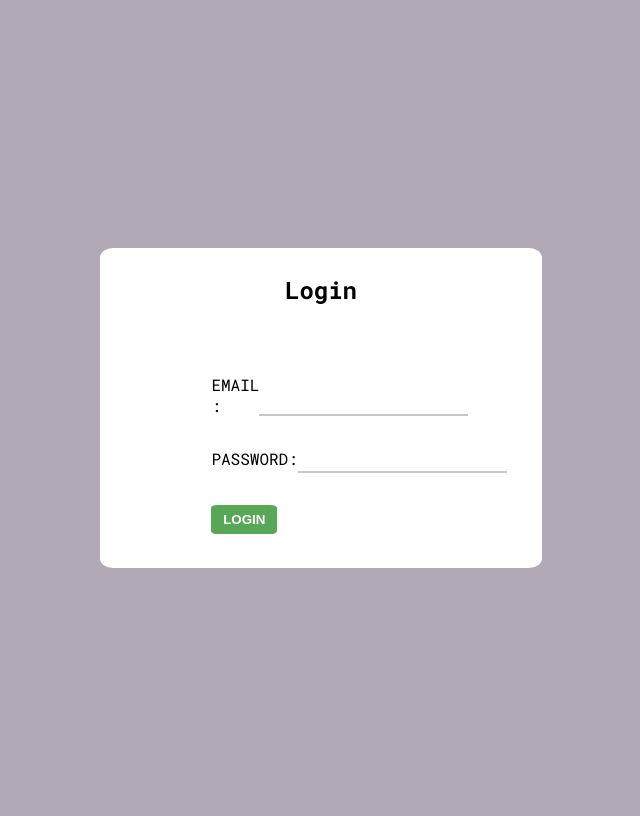
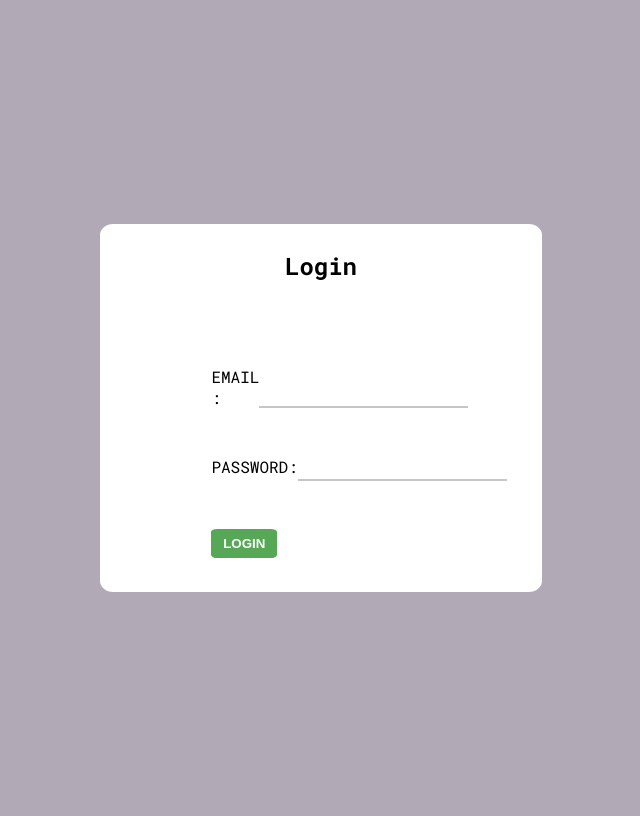
Before and after one commit to Nayeem-Ahmed1/SME-Inventory-management, a PHP site: page /login.php in a window 1280 px wide. Shown: the whole page, without its empty margins (319-959 px from the left). Run offline with PHP 8.4, Linux system fonts and the light colour scheme.

Commit message:
login-ui

```diff
--- a/styles/style.css
+++ b/styles/style.css
@@ -11,7 +11,7 @@ body {
 
 .login_card {
   background-color: white;
-  height: 20rem;
+  height: 23rem;
   width: 35%;
   box-sizing: border-box;
   margin: auto;
@@ -32,7 +32,7 @@ body {
     width: 50%;
     display: flex;
     flex-direction: column;
-    gap: 2rem;
+    gap: 3rem;
     margin: auto;
 }
 
```
